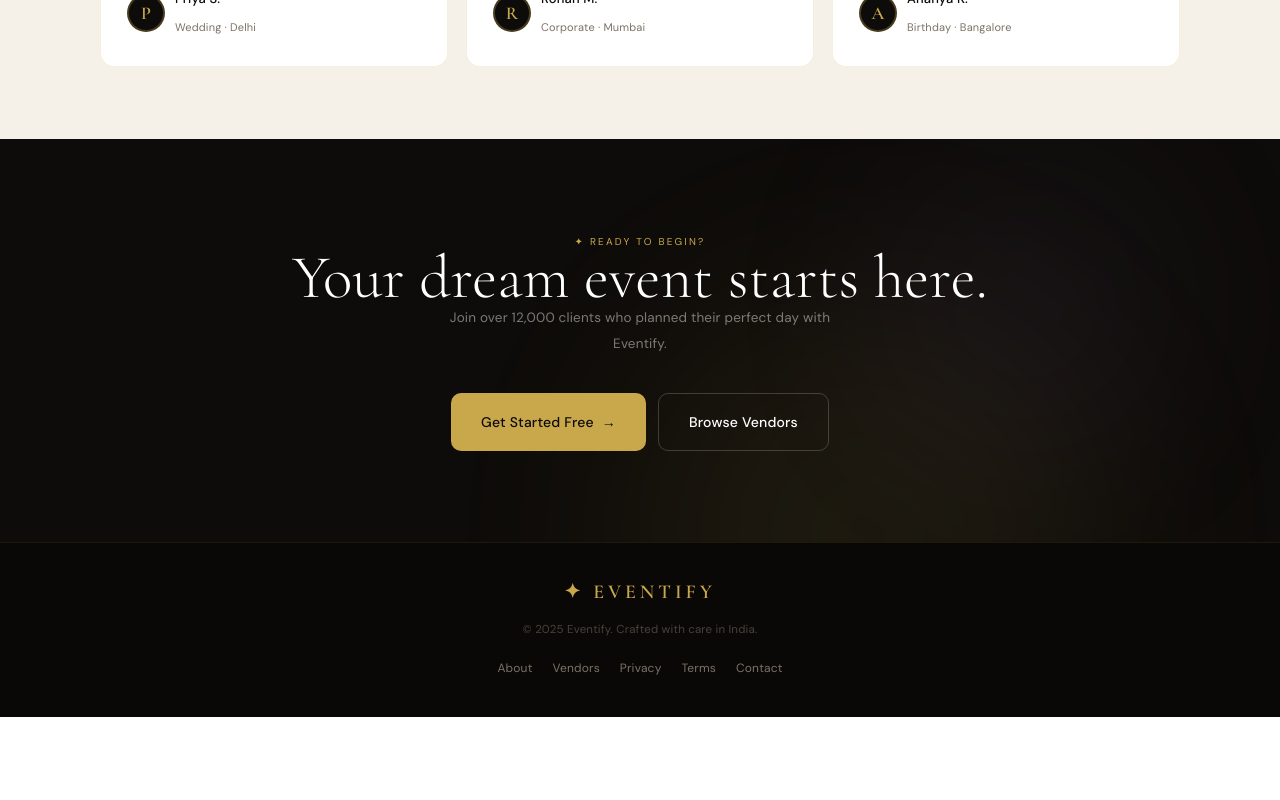
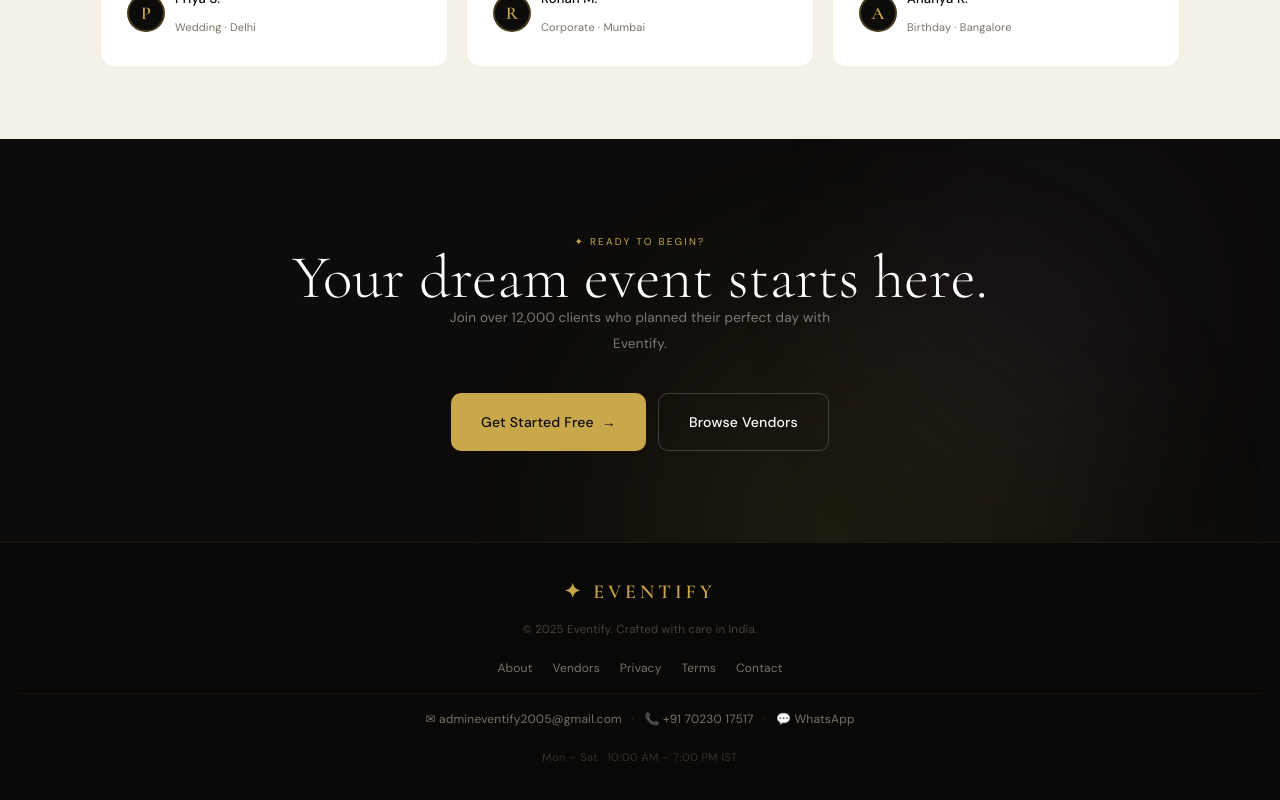
Before and after one commit to atha636/Eventify, a React (Vite) app in the folder client/: page / in a window 1280 px wide. Shown: the part 2319-3119 px from the top of the page. Before the commit the page ends 3036 px from the top, so only its background shows below. Built offline with nearby package versions, Linux system fonts and the light colour scheme; no server answers.

Commit message:
add the contact in home page

```diff
--- a/client/src/pages/Home.jsx
+++ b/client/src/pages/Home.jsx
@@ -364,6 +364,26 @@ export default function Home() {
               <a key={l} href="#" className="hm-footer-link">{l}</a>
             ))}
           </div>
+          {/* ── CONTACT DETAILS ── */}
+          <div className="hm-footer-contact">
+            <a href="mailto:admineventify2005@gmail.com" className="hm-footer-contact-link">
+              ✉ admineventify2005@gmail.com
+            </a>
+            <span className="hm-footer-contact-sep">·</span>
+            <a href="tel:+917023017517" className="hm-footer-contact-link">
+              📞 +91 70230 17517
+            </a>
+            <span className="hm-footer-contact-sep">·</span>
+            <a
+              href="https://wa.me/917023017517?text=Hello%20Eventify%20Support"
+              target="_blank"
+              rel="noreferrer"
+              className="hm-footer-contact-link"
+            >
+              💬 WhatsApp
+            </a>
+          </div>
+          <p className="hm-footer-hours">Mon – Sat · 10:00 AM – 7:00 PM IST</p>
         </footer>
 
         {user && <CustomerCarePopup />}
@@ -841,6 +861,22 @@ const styles = `
   }
   .hm-footer-link:hover { color: var(--gold); }
 
+  /* ── FOOTER CONTACT (new) ── */
+  .hm-footer-contact {
+    display: flex; align-items: center; gap: 10px;
+    flex-wrap: wrap; justify-content: center;
+    border-top: 1px solid rgba(201,168,76,0.08);
+    padding-top: 12px; width: 100%;
+  }
+  .hm-footer-contact-link {
+    font-size: 12px; color: var(--muted); text-decoration: none;
+    transition: color 0.2s;
+    -webkit-tap-highlight-color: transparent;
+  }
+  .hm-footer-contact-link:hover { color: var(--gold); }
+  .hm-footer-contact-sep { color: rgba(201,168,76,0.25); font-size: 12px; }
+  .hm-footer-hours { font-size: 11px; color: rgba(122,114,101,0.4); letter-spacing: 0.04em; }
+
   /* ── MOBILE-SPECIFIC OVERRIDES ── */
   @media (max-width: 480px) {
     .hm-hero { padding: 76px 16px 0; }
@@ -855,10 +891,13 @@ const styles = `
     .hm-services-grid { gap: 9px; }
     .hm-service-card { padding: 18px 14px 14px; }
     .hm-service-emoji { font-size: 1.6rem; }
-    .hm-service-body p { display: none; } /* hide desc on very small screens for density */
+    .hm-service-body p { display: none; }
     .hm-cta-btns { flex-direction: column; align-items: center; }
     .hm-cta-primary, .hm-cta-secondary { width: 100%; max-width: 300px; justify-content: center; }
     .hm-footer-links { gap: 16px; }
+    .hm-footer-contact { gap: 8px; }
+    .hm-footer-contact-sep { display: none; }
+    .hm-footer-contact-link { font-size: 11.5px; }
   }
 
   /* ── Reduced motion ── */
```
